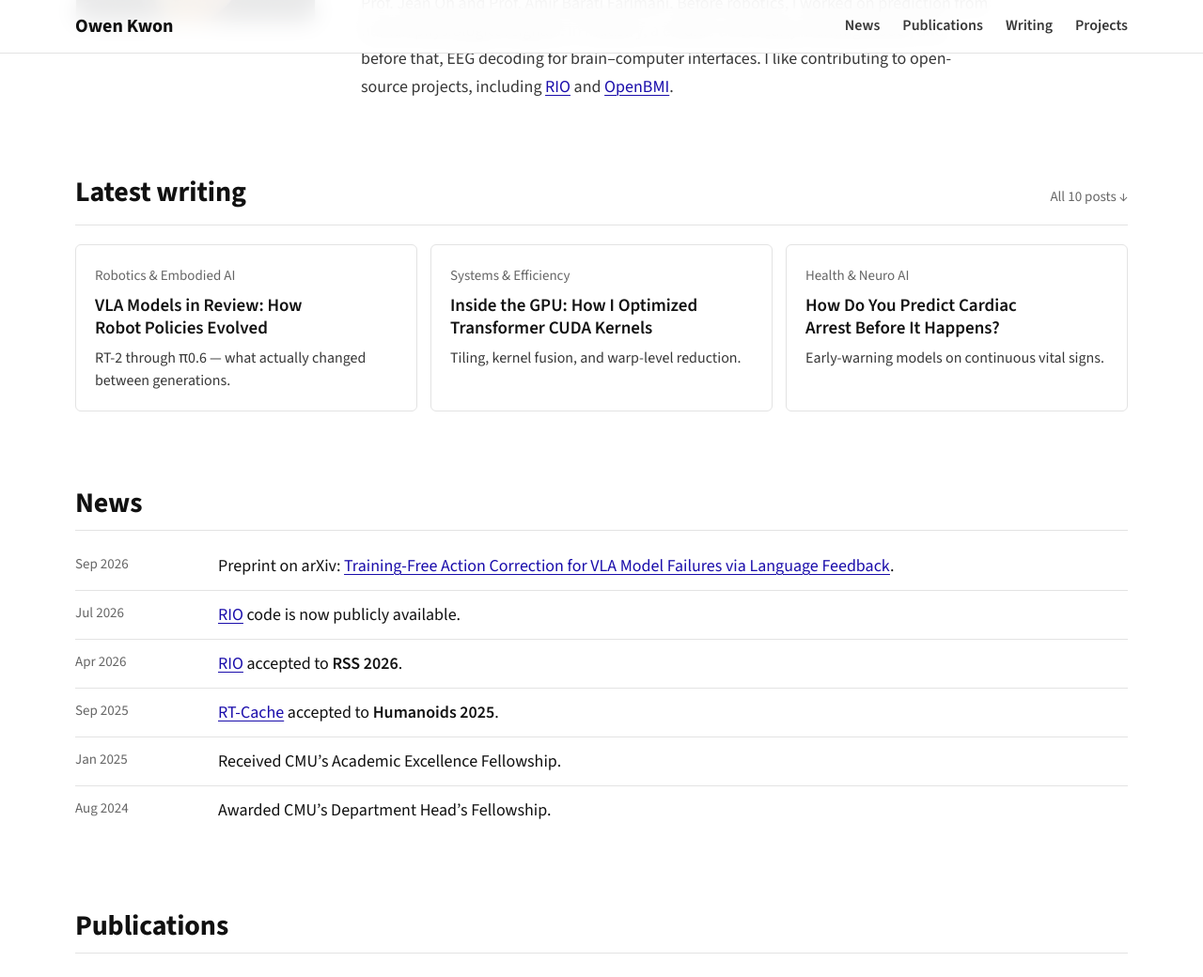
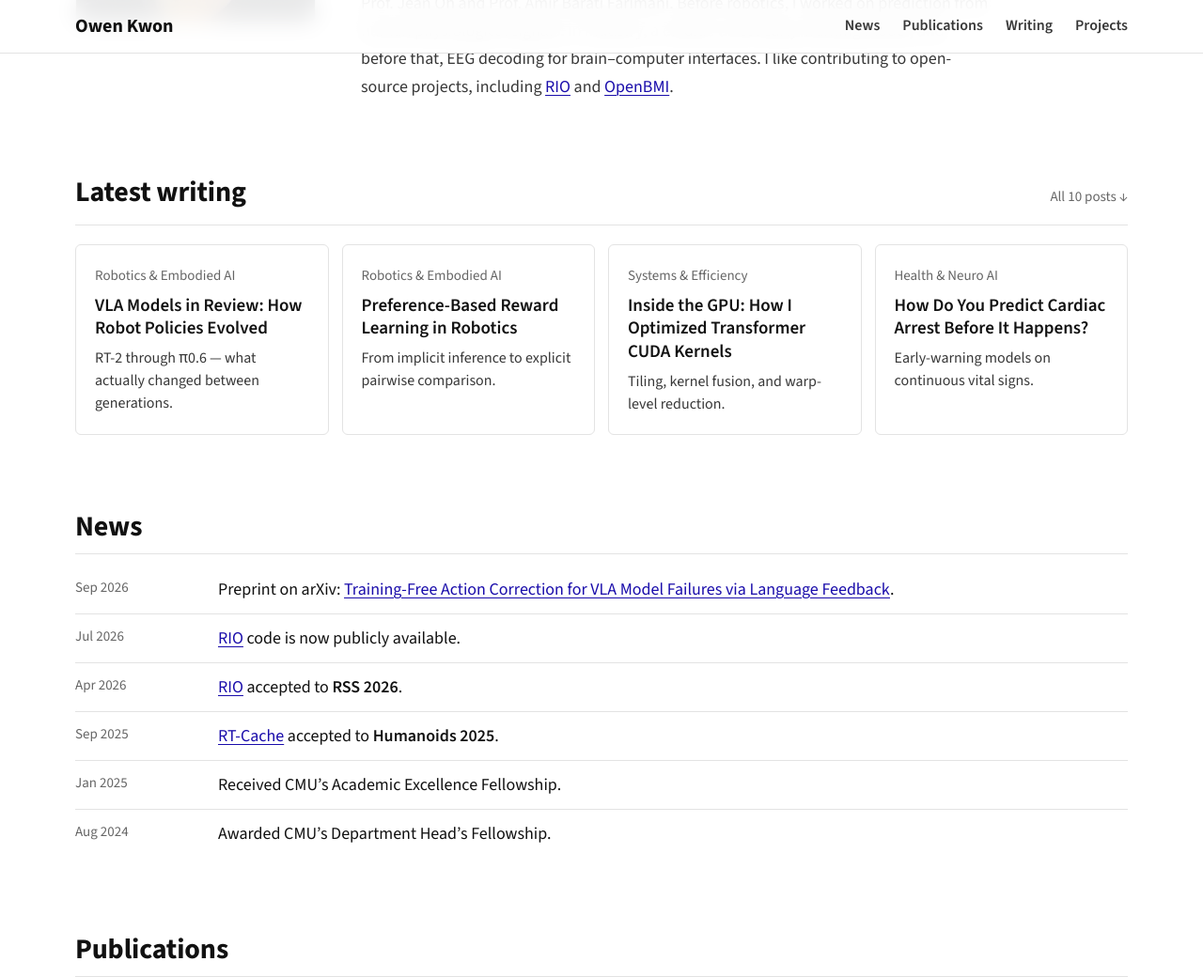
Before and after one commit to owenkgit/owenkgit.github.io, a Jekyll site: the page built from index.md, in a window 1280 px wide and 1400 px high, scrolled down 353 px, cut to the strip 0-1040 px from the top of the window. Shown: the whole strip at 94% size. Built offline with Jekyll 4.4.1, drawn with Linux system fonts in a browser that asks for light colours.

Commit message:
Show four posts in Latest writing, chosen with latest: true in blog data

```diff
--- a/_data/blog.yml
+++ b/_data/blog.yml
@@ -1,8 +1,9 @@
 # External blog posts (Medium), grouped by topic.
-# Rendered by _includes/writing.html on the home page.
+# Rendered by _includes/writing.html; `latest: true` also shows a post in Latest writing.
 - group: Robotics & Embodied AI
   posts:
     - title: "VLA Models in Review: How Robot Policies Evolved"
+      latest: true
       blurb: RT-2 through π0.6 — what actually changed between generations.
       url: https://medium.com/@owen-k/deal-with-vla-model-rt-2-pi0-pi0-5-pi0-6-eeb9fc9d37be
 
@@ -19,12 +20,14 @@
       url: https://medium.com/@owen-k/walkthrough-of-human-robot-interaction-99beac7ac5c0
 
     - title: "Preference-Based Reward Learning in Robotics"
+      latest: true
       blurb: From implicit inference to explicit pairwise comparison.
       url: https://medium.com/@owen-k/preference-based-reward-learning-in-robotics-from-implicit-inference-to-explicit-comparison-7103dbdd992f
 
 - group: Systems & Efficiency
   posts:
     - title: "Inside the GPU: How I Optimized Transformer CUDA Kernels"
+      latest: true
       blurb: Tiling, kernel fusion, and warp-level reduction.
       url: https://medium.com/@owen-k/inside-the-gpu-how-i-optimized-transformer-cuda-kernels-36361112888b
 
@@ -39,6 +42,7 @@
 - group: Health & Neuro AI
   posts:
     - title: How Do You Predict Cardiac Arrest Before It Happens?
+      latest: true
       blurb: Early-warning models on continuous vital signs.
       url: https://medium.com/@owen-k/how-do-you-predict-cardiac-arrest-before-it-happens-f6f7ef7f7340
 
--- a/_includes/latest-writing.html
+++ b/_includes/latest-writing.html
@@ -5,10 +5,9 @@
     <h2 class="section-title" id="latest-h">Latest writing</h2>
     <a class="section-link" href="#writing">All {{ total }} posts ↓</a>
   </div>
-  <div class="cards3">
-    {%- for g in site.data.blog %}
-    {%- assign post = g.posts.first %}
+  <div class="latest-cards">
+    {%- for g in site.data.blog %}{% for post in g.posts %}{% if post.latest %}
     <a class="wcard" href="{{ post.url }}" target="_blank" rel="noopener"><span class="label">{{ g.group | escape }}</span><h3>{{ post.title }}</h3><p>{{ post.blurb }}</p></a>
-    {%- endfor %}
+    {%- endif %}{% endfor %}{% endfor %}
   </div>
 </section>
--- a/static/css/site.css
+++ b/static/css/site.css
@@ -201,12 +201,16 @@ main.wrap { padding-bottom: 2rem; }
 .textlinks li + li::before { content: "·"; margin-inline: 0.5rem; color: var(--text-3); }
 .textlinks a { padding-block: 0.4rem; }
 
-/* Latest writing: one card per topic ---------------------------------------*/
+/* Latest writing: posts marked `latest: true` in _data/blog.yml ------------*/
 
-.cards3 { display: grid; gap: 0.875rem; }
+.latest-cards { display: grid; gap: 0.875rem; }
 
-@media (min-width: 48rem) {
-  .cards3 { grid-template-columns: repeat(3, minmax(0, 1fr)); }
+@media (min-width: 40rem) {
+  .latest-cards { grid-template-columns: repeat(2, minmax(0, 1fr)); }
+}
+
+@media (min-width: 64rem) {
+  .latest-cards { grid-template-columns: repeat(4, minmax(0, 1fr)); }
 }
 
 .wcard {
```
